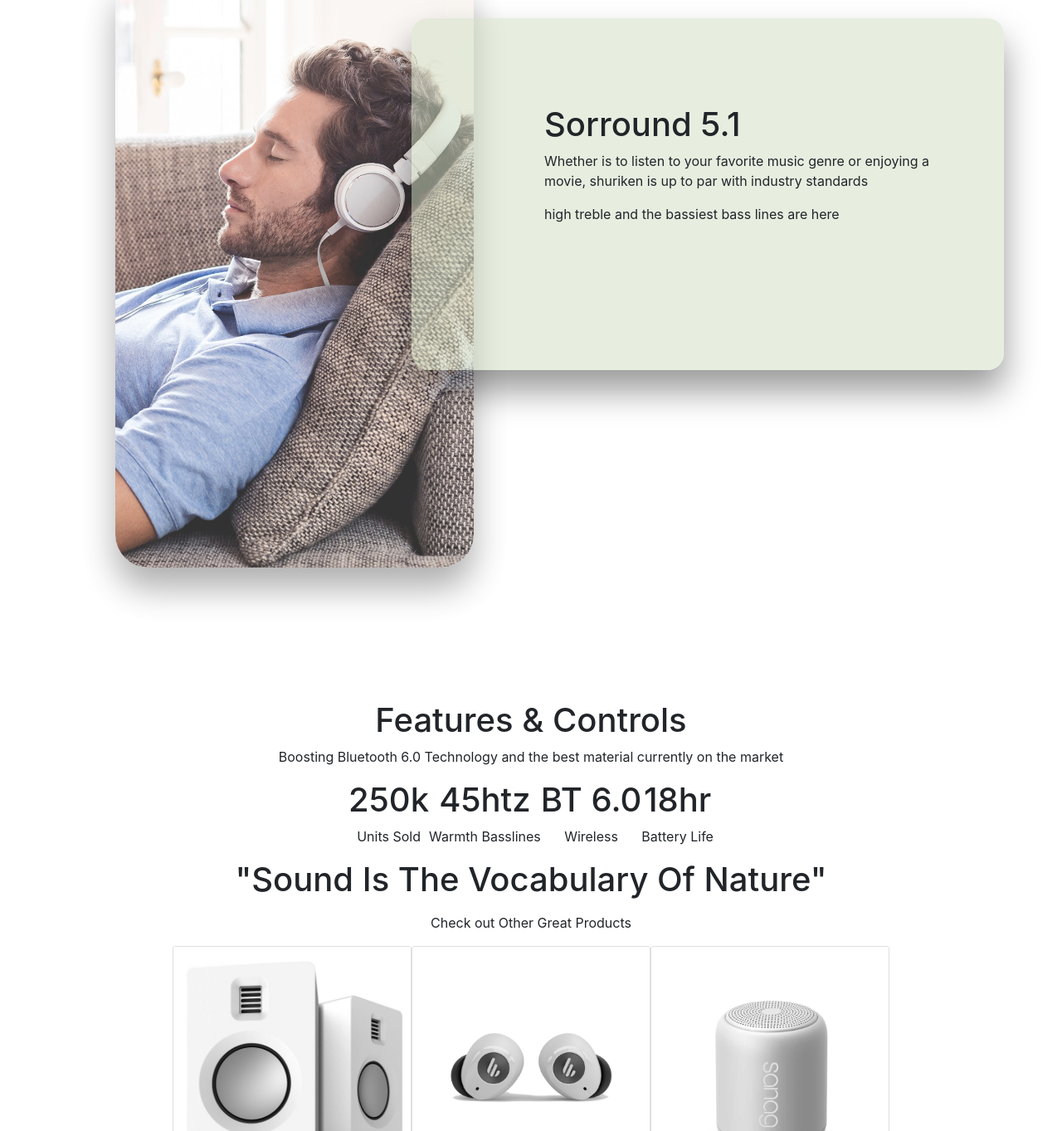
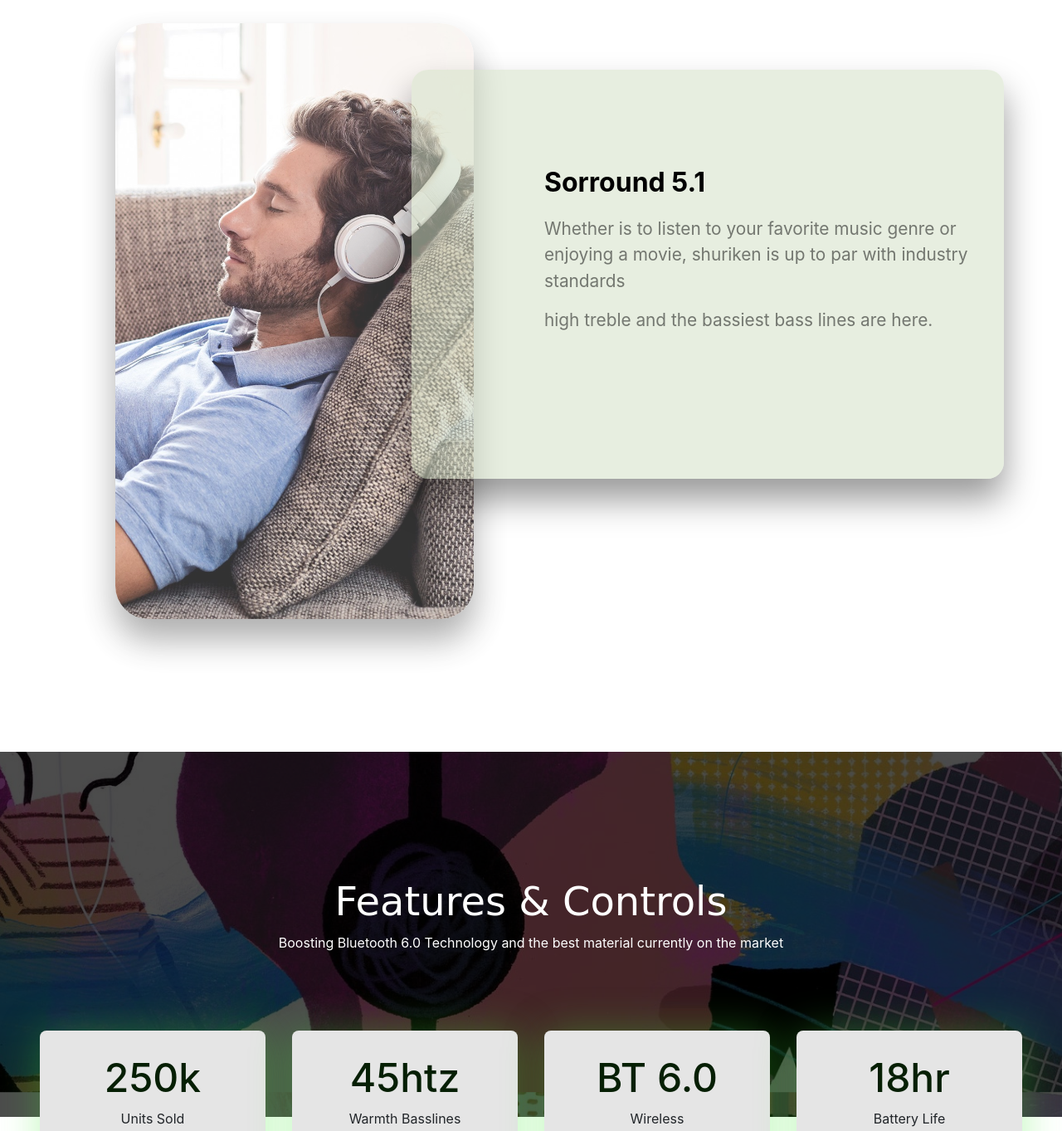
Before and after one commit to jayarcia/item-sale-website, a plain HTML site: page index.html in a window 1280 px wide. Shown: the part 989-2352 px from the top of the page at 83% size. Drawn offline with nearby package versions, Linux system fonts and the light colour scheme; a script that the page names is missing; a web font is replaced by a local one.

Commit message:
styling Update

```diff
--- a/css/styles.css
+++ b/css/styles.css
@@ -127,4 +127,57 @@ header .container .col-md-7 button {
   padding: 13vmin 5vmin 20vmin 20vmin;
   box-shadow: 0px 25px 42px rgba(0, 0, 0, 0.4);
 }
-/* 1:16 Mins */
+
+.section-1 .row .col-md-6 .panel h1 {
+  font-weight: bold;
+  padding: 0.4em 0;
+  font-size: 2em;
+  color: black;
+}
+.section-1 .row .col-md-6 .panel p {
+  font-size: 1.3em;
+  color: rgba(0, 0, 0, 0.5);
+}
+/* ? SECOND SECTION **********************************/
+.cover {
+  width: 100%;
+  height: 55vmin;
+  background: url("../assets/mural.jpg");
+  background-position: -24rem -19rem;
+  background-size: 150%;
+  position: relative;
+}
+
+.cover .content {
+  background: rgba(0, 0, 0, 0.7);
+  height: 100%;
+  width: 100%;
+  padding-top: 19vmin;
+  color: white;
+}
+
+.cover .content > h1 {
+  font-family: var(--Patua);
+  font-size: 6vmin;
+}
+
+.numbers .rect {
+  position: relative;
+  z-index: 1;
+  background: #e5e5e5;
+  width: 17rem;
+  height: 12rem;
+  padding-top: 3.5vmin;
+  margin: 1rem;
+  border-radius: 0.5em;
+  box-shadow: 1px 2px 50px 0px rgba(70, 236, 55, 0.349);
+}
+.numbers {
+  margin-top: -15vmin;
+}
+
+.numbers .rect h1 {
+  font-size: 3rem;
+  color: #061f04;
+}
+/* ! OTHER PRODUCTS SECTION ********************/
--- a/index.html
+++ b/index.html
@@ -59,7 +59,7 @@
     <div class="row">
         <div class="col-md-7 col-sm-12">
             <h6>Audio Ninjas:  Lite Shuriken&copy </h6>
-            <h1>Studio Quality Warmth</h1>
+            <h1>THE BEST HEADPHONE ON THE MARKET</h1>
             <p>Sorround is the new name of the game, 5 built in speaker images in a single headphone deliver and inmersive 5.1 like audio experience </p>
             <button class="btn btn-outline-success px-5 py-2">Buy for $399</button>
         </div>
@@ -91,7 +91,7 @@
                             <div class="panel text-left">
                                 <h1>Sorround 5.1</h1>
                                 <p>Whether is to listen to your favorite music genre or enjoying a movie, shuriken is up to par with industry standards</p>
-                                <p>high treble and the bassiest bass lines are here</p>
+                                <p>high treble and the bassiest bass lines are here.</p>
                             </div>
                         </div>
             </div>
@@ -112,18 +112,22 @@
                             <div class="rect">
                                 <h1>250k</h1>
                                 <p>Units Sold</p>
+                                <i class="fas fa-thumbs-up fa-2x"></i>
                             </div>
                             <div class="rect">
                                 <h1>45htz</h1>
                                 <p>Warmth Basslines</p>
+                                <i class="fas fa-wave-square fa-2x"></i>
                             </div>
                             <div class="rect">
                                 <h1>BT 6.0</h1>
                                 <p>Wireless</p>
+                                <i class="fab fa-bluetooth-b fa-2x"></i>
                             </div>
                             <div class="rect">
                                 <h1>18hr</h1>
                                 <p>Battery Life</p>
+                                <i class="fas fa-battery-full fa-2x"></i>
                             </div>
                         </div>
             </div>
```
Also changed, not shown: assets/mural.jpg (added), assets/people.png (added).
